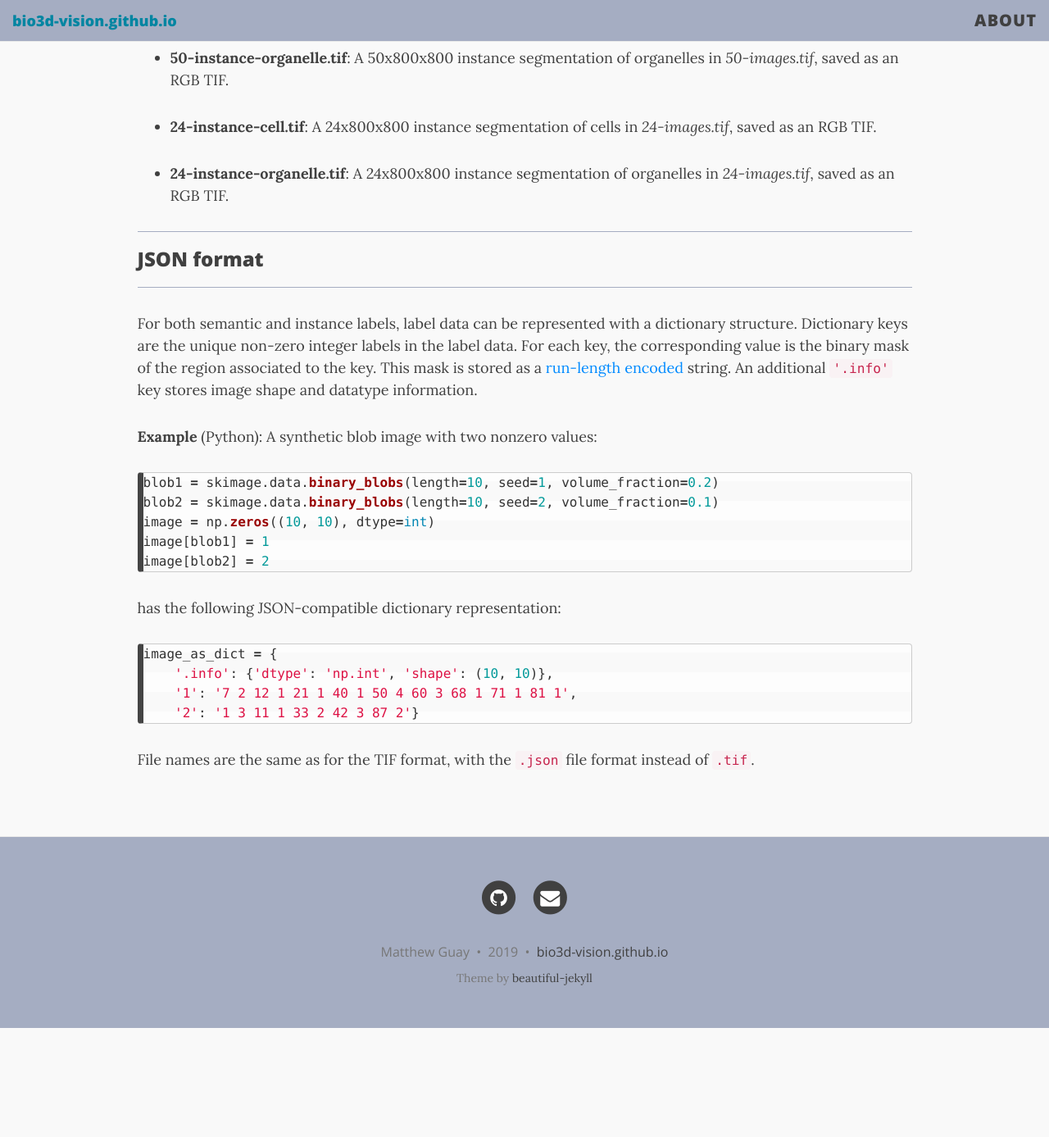
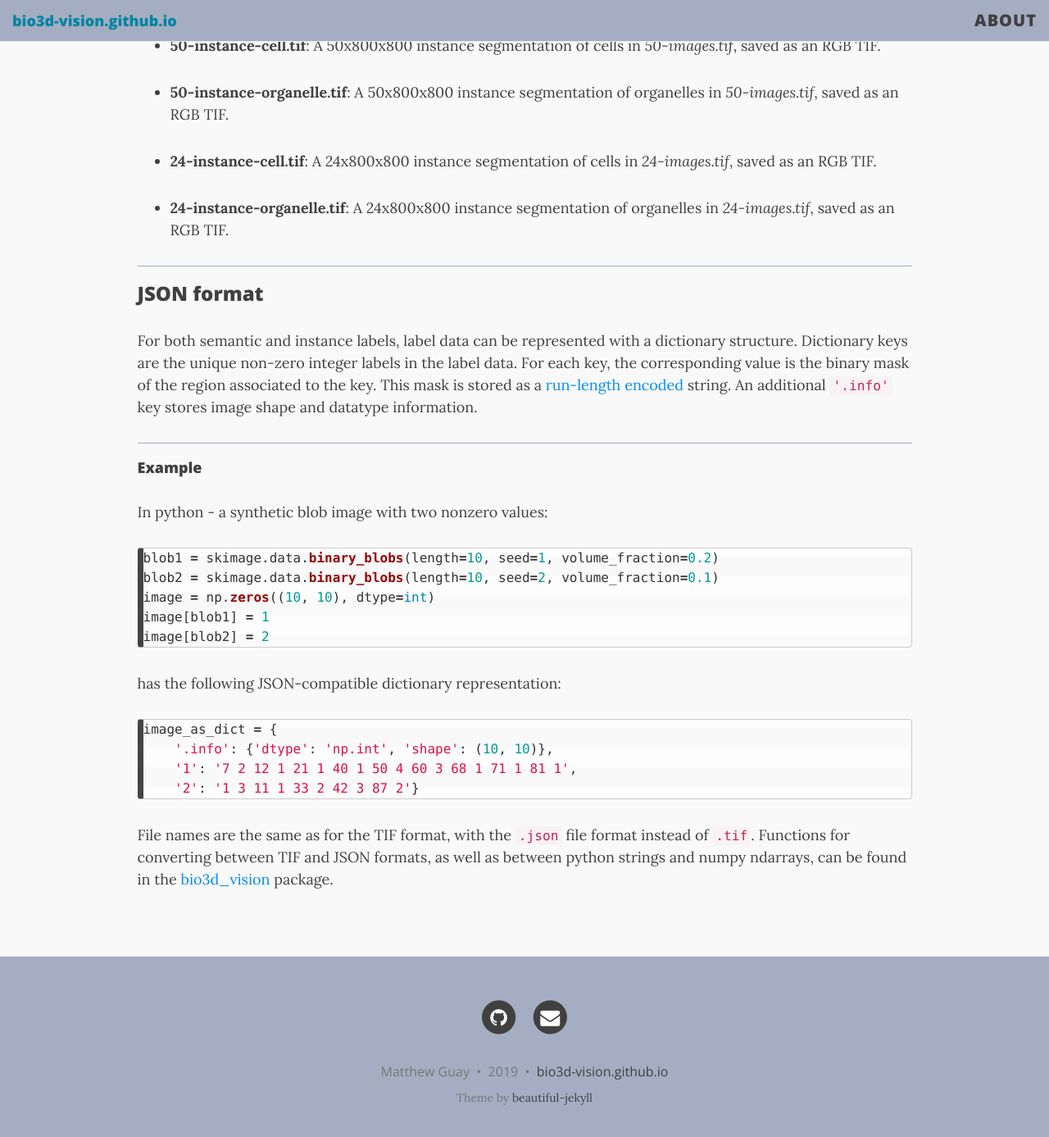
Before and after one commit to bio3d-vision/bio3d-vision.github.io, a Jekyll site: the page built from platelet-description.md, in a window 1280 px wide and 1400 px high, scrolled down 5842 px. Shown: the top 1387 px of the window at 82% size. Built offline with Jekyll 4.4.1, drawn with Linux system fonts in a browser that asks for light colours; nearby versions of some CDN libraries; before the commit the page ends 7096 px from its top, so only the background shows below that.

Commit message:
updated platelet-em description again

````diff
--- a/index.html
+++ b/index.html
@@ -11,7 +11,7 @@
 <hr />
 <p>In addition to manual dataset downloads below, this project provides a <code>bio3d_vision</code> python package to simplify downloading and manipulating 3D microscopy images and labels.</p>
 <h3 id="requirements">Requirements</h3>
-<p>The <code>bio3d_vision</code> package uses Python 3.6+ features, and requires <code>matplotlib</code>, <code>numpy</code>, <code>scipy</code>, and <code>tifffile</code>.</p>
+<p>The <code>bio3d_vision</code> package uses python 3.6+ features, and requires <code>matplotlib</code>, <code>numpy</code>, <code>scipy</code>, <code>scikit-image</code>, and <code>tifffile</code>.</p>
 <h3 id="clone-the-repo">Clone the repo</h3>
 <p>Clone the <code>bio3d_vision</code> package from <a href="https://github.com/bio3d-vision/bio3d_vision" class="uri">https://github.com/bio3d-vision/bio3d_vision</a>. Add it to your system path or a project folder to use it. TODO: pip integration.</p>
 <h3 id="example-platelet-em">Example: <em>platelet-em</em></h3>
--- a/platelet-description.md
+++ b/platelet-description.md
@@ -19,6 +19,8 @@
 
 [Download images and JSON labels](https://www.dropbox.com/s/tgmwv9kegijfrao/images_and_labels_json.zip?dl=1) (98.2 MB)
 
+---
+
 ## Image files
 
 ![50-images.tif, Z=0](media/50-images.png)
@@ -30,6 +32,8 @@
 - **50-images.tif**, a 50x800x800 SBF-SEM image saved as a grayscale TIF.
 
 - **24-images.tif**, a 24x800x800 SBF-SEM image saved as a grayscale TIF.
+
+---
 
 ## Label files
 
@@ -91,11 +95,14 @@
 
 ### JSON format
 
----
 
 For both semantic and instance labels, label data can be represented with a dictionary structure. Dictionary keys are the unique non-zero integer labels in the label data. For each key, the corresponding value is the binary mask of the region associated to the key. This mask is stored as a [run-length encoded](https://www.kaggle.com/paulorzp/run-length-encode-and-decode) string. An additional `'.info'` key stores image shape and datatype information.
 
-**Example** (Python): A synthetic blob image with two nonzero values:
+---
+
+#### Example
+
+In python - a synthetic blob image with two nonzero values:
 
 
 ```python
@@ -115,4 +122,4 @@
     '2': '1 3 11 1 33 2 42 3 87 2'}
 ```
 
-File names are the same as for the TIF format, with the `.json` file format instead of `.tif`.
+File names are the same as for the TIF format, with the `.json` file format instead of `.tif`. Functions for converting between TIF and JSON formats, as well as between python strings and numpy ndarrays, can be found in the [bio3d_vision](https://github.com/bio3d-vision/bio3d_vision) package.
````
Also changed, not shown: platelet-description.html (+6 -3 lines), README.md.
